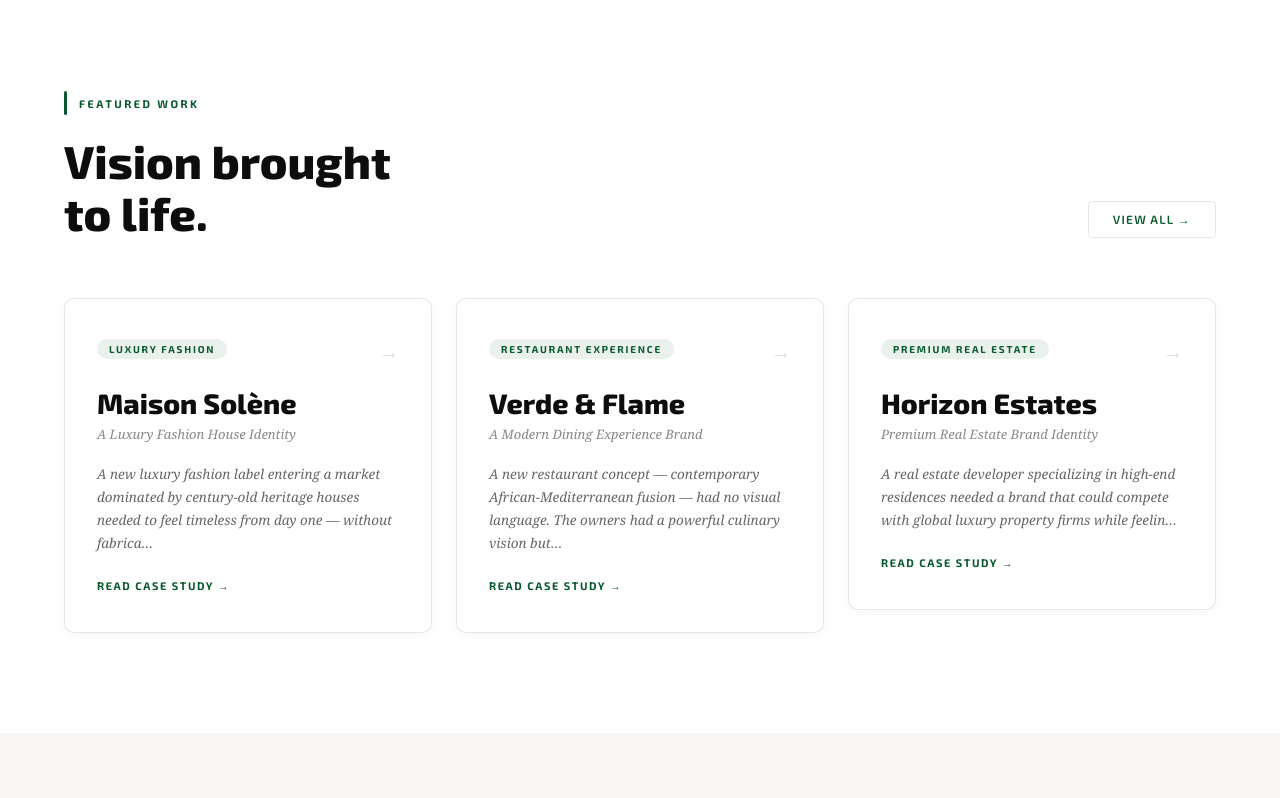
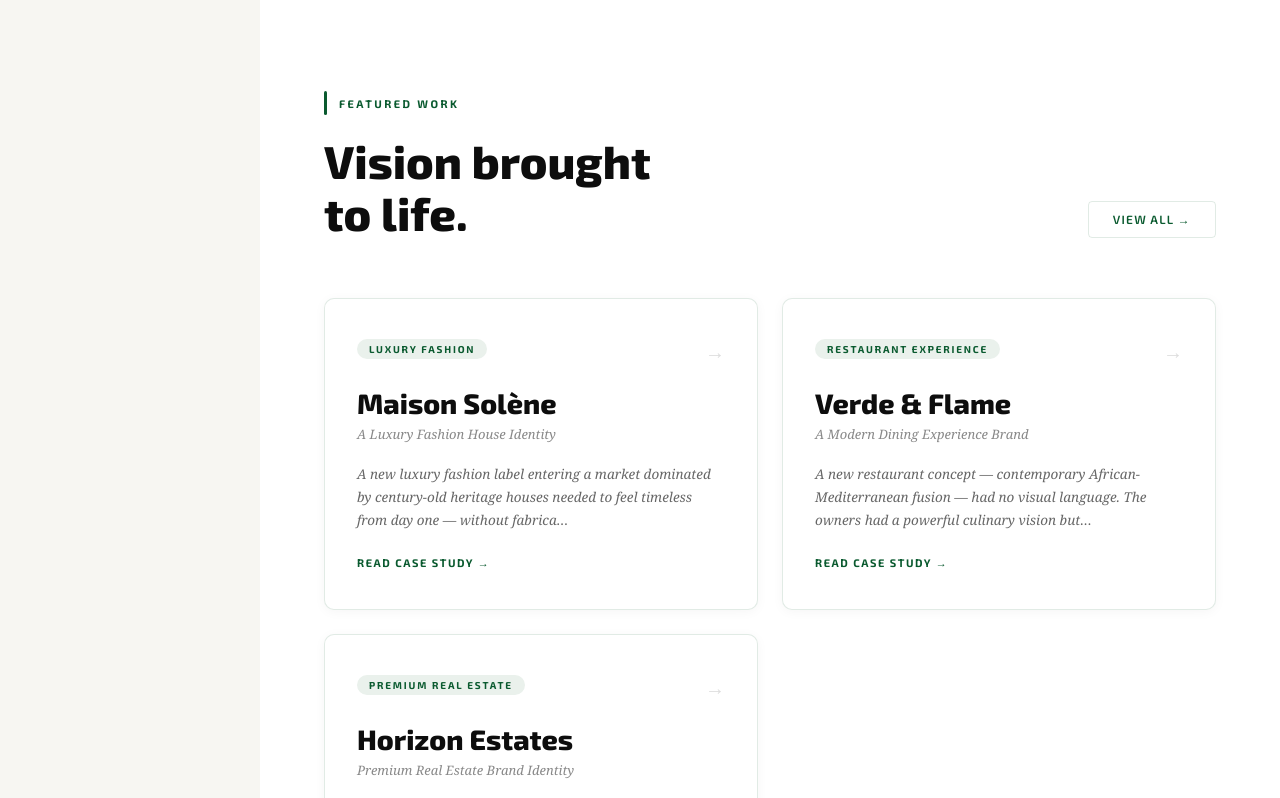
Before and after one commit to hellokaiytec-blip/Kaiytec-Creative-, a React (Vite) app: page / in a window 1280 px wide. Shown: the part 809-1607 px from the top of the page. Built offline with nearby package versions, Linux system fonts and the light colour scheme.

Commit message:
Update App.jsx

```diff
--- a/src/App.jsx
+++ b/src/App.jsx
@@ -1677,7 +1677,7 @@ export default function App() {
       <Sidebar page={section} setPage={navigate} menuOpen={menuOpen} setMenuOpen={setMenuOpen} />
 
       {/* MAIN CONTENT — offset for sidebar on desktop */}
-      <main style={{ marginLeft:0 }} className="main-content">
+      <main style={{ }} className="main-content">
         {renderPage()}
       </main>
 
@@ -1691,7 +1691,7 @@ export default function App() {
 
       {/* ADMIN TRIGGER — subtle lock icon bottom left */}
       <button onClick={() => setAdminOpen(true)} title="Admin" style={{
-        position:"fixed", bottom:28, left: 228, zIndex:800,
+        position:"fixed", bottom:28, left: 260, zIndex:800,
         background:"rgba(10,90,47,0.07)", border:`1px solid ${BRAND.border}`,
         borderRadius:"50%", width:34, height:34, cursor:"pointer",
         display:"flex", alignItems:"center", justifyContent:"center",
@@ -1734,7 +1734,7 @@ export default function App() {
 
         /* Desktop sidebar offset */
         @media (min-width:901px) {
-          .main-content { margin-left:220px; }
+          .main-content { margin-left:260px; }
           .sidebar-desktop { display:flex !important; }
           .hamburger-btn { display:none !important; }
           .mobile-menu { display:none !important; }
```
